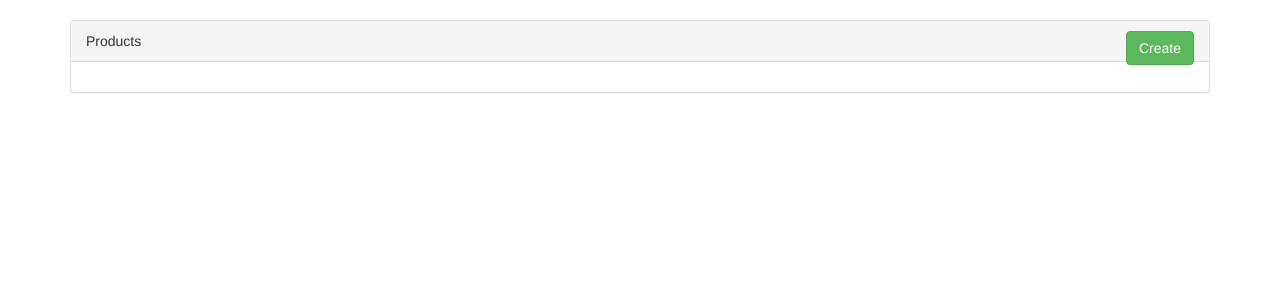
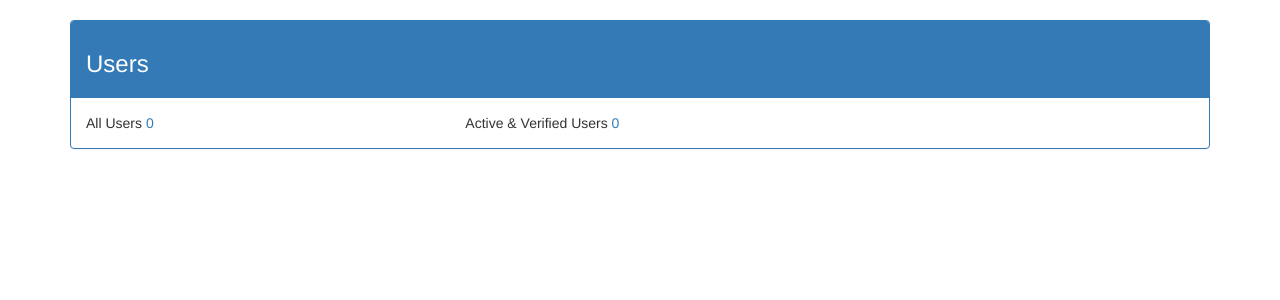
Before and after one commit to rexcheung0727/ci_test_20220206, a CodeIgniter app: page /database/admin in a window 1280 px wide. Shown: the part 52-352 px from the top of the page. Run offline with CodeIgniter, Linux system fonts and the light colour scheme; the visitor is signed in with stand-in values (Sample User, id 1); data that the repository does not hold is empty.

Commit message:
task-6-1 count of all active and verified users

```diff
--- a/application/controllers/Admin_dashboard.php
+++ b/application/controllers/Admin_dashboard.php
@@ -18,6 +18,14 @@ class Admin_dashboard extends CI_Controller {
 
 	function index()
 	{
-		$this->load->view('admin/dashboard');
+		$this->load->model('user_model');
+		$count_all = $this->user_model->count_all_users();
+		$count_active= $this->user_model->count_active_users();
+
+		$data = array(
+			'count_all' => $count_all,
+			'count_active' => $count_active,
+		);
+		$this->load->view('admin/dashboard', $data);
 	}
 }
--- a/application/models/User_model.php
+++ b/application/models/User_model.php
@@ -75,4 +75,19 @@ class User_model extends CI_Model {
 		}
 	}
 
+	function count_all_users()
+	{
+		$this->db->where('is_admin', 0);
+		$this->db->from('users');
+		return $this->db->count_all_results();
+	}
+
+	function count_active_users()
+	{
+		$this->db->where('is_admin', 0);
+		$this->db->where('status', 1);
+		$this->db->where('verified', 1);
+		$this->db->from('users');
+		return $this->db->count_all_results();
+	}
 }
--- a/application/views/admin/dashboard.php
+++ b/application/views/admin/dashboard.php
@@ -2,14 +2,23 @@
 	$this->load->view('partials/header');
 ?>
 
-<div class="panel panel-default">
-	<div class="panel-heading">Products
-		<div class="pull-right">
-			<a class="btn btn-success" href="<?=base_url('product/create')?>"> Create </a>
-		</div>
+<div class="panel panel-primary">
+	<div class="panel-heading">
+		<h3>Users</h3>
 	</div>
 	<div class="panel-body">
 
+		<div class="row">
+			<div class="col-md-4 col-xs-12">
+				All Users <span class="text-primary"><?=$count_all?></span>
+			</div>
+
+			<div class="col-md-4 col-xs-12">
+				Active & Verified Users <span class="text-primary"><?=$count_active?></span>
+			</div>
+
+
+		</div>
 	</div>
 </div>
 <?php
```
